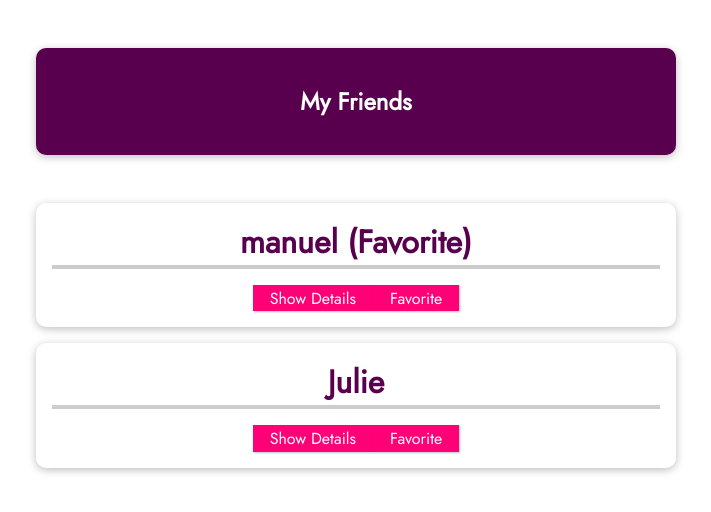
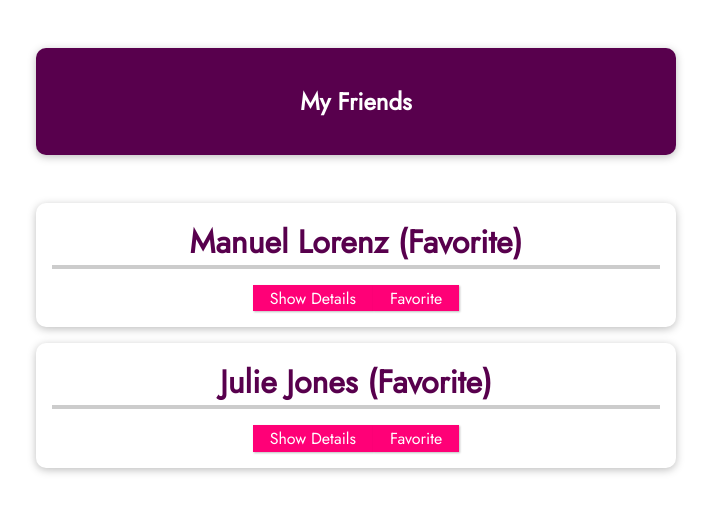
Before and after one commit to RNwebdk/vue-first-app, a Vue app: page / in a window 1280 px wide. Shown: the top 512 px of the page, without its empty margins (284-995 px from the left). Built offline with nearby package versions, Linux system fonts and the light colour scheme.

Commit message:
Dynamic props and more reuseable compoent

```diff
--- a/src/App.vue
+++ b/src/App.vue
@@ -4,8 +4,14 @@
       <h1>My Friends</h1>
     </header>
     <ul>
-        <friend-contact name="manuel" phone-number="0123456789" email-address="ML@localhost.com" is-favorite="1"></friend-contact>
-        <friend-contact name="Julie" phone-number="0987654321" email-address="JJ@localhost.com" is-favorite="0"></friend-contact>
+        <friend-contact
+        v-for="friend in friends"
+        :key="friend.id"
+        :name="friend.name"
+        :phone-number="friend.phone"
+        :email-address="friend.email"
+        :is-favorite="true"
+        ></friend-contact>
     </ul>
   </section>
 </template>
--- a/src/components/FriendContact.vue
+++ b/src/components/FriendContact.vue
@@ -1,6 +1,6 @@
 <template>
 <li>
-    <h2>{{ name }} {{ friendIsFavorite === '1' ? "(Favorite)" : ""  }} </h2>
+    <h2>{{ name }} {{ friendIsFavorite ? "(Favorite)" : ""  }} </h2>
     <button @click="toggleDetails">{{ detailsAreVisible ? 'Hide' : 'Show' }} Details</button>
     <button @click="toggleFavorit">Favorite</button>
     <ul v-if="detailsAreVisible">
@@ -41,23 +41,17 @@
             required: true
         },
         isFavorite: {
-            type: String,
+            type: Boolean,
             required: false,
-            default: '0',
-            validator: function(value){
-                return value === '1' || value === '0';
-            }
+            default: false,
+            // validator: function(value){
+            //     return value === '1' || value === '0';
+            // }
         },
     },
     data(){
         return{
             detailsAreVisible: false,
-            friend:  {
-                id: 'manuel',
-                name: 'Manuel Lorenz',
-                phone: '0123456789',
-                email: 'ML@localhost.com'
-            },
             friendIsFavorite: this.isFavorite
         }
     },
@@ -71,11 +65,7 @@
             this.detailsAreVisible = !this.detailsAreVisible;
         },
         toggleFavorit(){
-            if (this.friendIsFavorite === "1") {
-                this.friendIsFavorite = "0";
-            }else{
-                this.friendIsFavorite = "1";
-            }
+            this.friendIsFavorite = !this.friendIsFavorite;
         }
     }
 };
```
